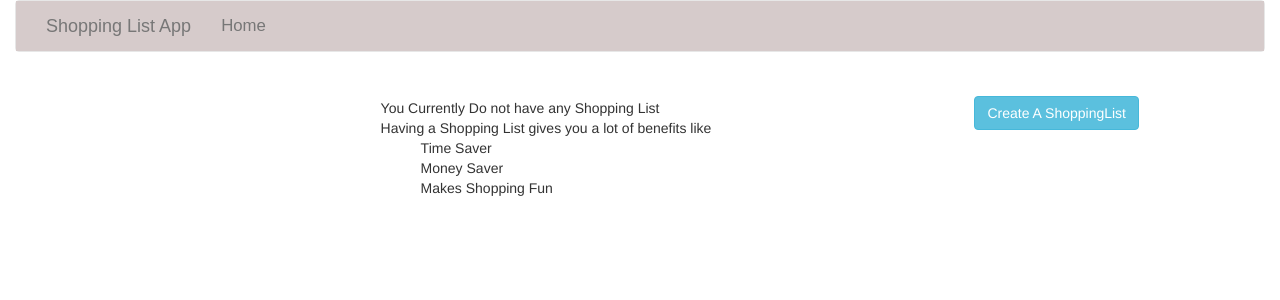
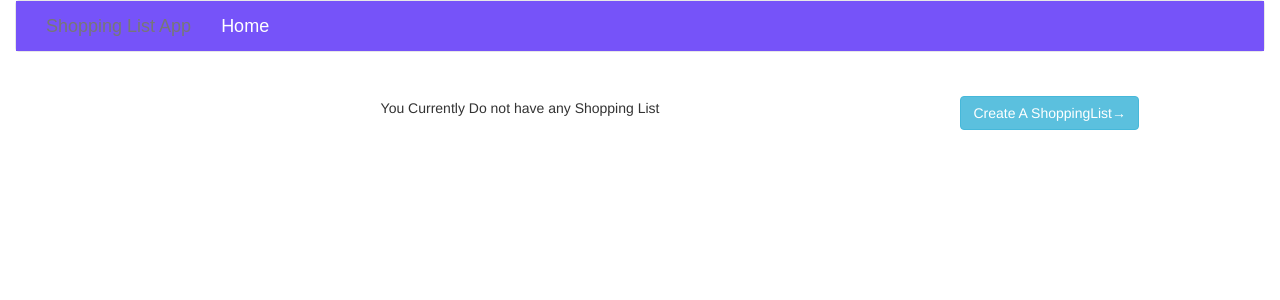
Before and after one commit to sgatana/ShoppingList, a Flask app: template templates/UserDashboard.html in a window 1280 px wide. Shown: the top 300 px of the page. Run offline with Flask 2, Linux system fonts and the light colour scheme; the template is opened without the code that fills it, so the values that code supplies are empty; some libraries are stand-ins or nearby versions.

Commit message:
[UPDATE] update the dashboard

```diff
--- a/ShoppingList.py
+++ b/ShoppingList.py
@@ -1,4 +1,4 @@
-from flask import Flask, render_template, url_for, flash
+from flask import Flask, render_template, url_for, flash, Markup
 from flask_login import LoginManager, login_user, UserMixin, current_user, login_required, logout_user
 from werkzeug.utils import redirect
 from flask_bootstrap import Bootstrap
@@ -67,7 +67,8 @@
                     flash("invalid username or password", 'danger')
 
             else:
-                flash("user does not exist", 'danger')
+                flash(Markup('user does not exist, Please <a href="/register">click here to register</a>'), 'danger')
+               # flash(Markup("user does not exist <a href='/register'>click here to register</a>", 'danger'))
 
         return render_template("Login.html", form=form)
 
--- a/cart_models/user.py
+++ b/cart_models/user.py
@@ -43,7 +43,7 @@
 
         """method accept parameter and updates your shopping list"""
         self.delete_shopping_list(shoppinglist.name)
-        self.delete_shopping_list(shoppinglist)
+        self.create_shopping_lst(shoppinglist)
 
     def get_num_of_shopping_lists(self):
         return len(self.shopping_lists)
--- a/static/dashboardStyles.css
+++ b/static/dashboardStyles.css
@@ -30,11 +30,14 @@
     margin-right: auto;
     margin-left: auto;
     font-family: sans-serif;
-    background: #d6cbcb;
-    font-size: larger;
+    background: #7653f9;
+    font-size: 18px;
+    color: #ffffff;
     font-style: normal;
 }
-
+.navbar-default .navbar-nav>li>a {
+    color: #fff;
+}
 .items-container {
     position: fixed;
     width: 100%;
--- a/templates/UserDashboard.html
+++ b/templates/UserDashboard.html
@@ -6,10 +6,10 @@
 
 {% endblock %}
 
-<body xmlns="http://www.w3.org/1999/html">
+<body >
 {% block page_content %}
 
-        <button class="btn btn-info pull-right" onclick="window.location.href='{{ url_for('create_shopping_lst') }}'">Create A ShoppingList</button>
+        <button class="btn btn-info pull-right" onclick="window.location.href='{{ url_for('create_shopping_lst') }}'">Create A ShoppingList<span>&rarr;</span></button>
         {% if current_user.get_num_of_shopping_lists() > 0 %}
         {% for shoppinglist_name, shopping_list in current_user.shopping_lists.items() %}
         <div class="form">
@@ -73,11 +73,12 @@
         {% else %}
         <div class = "form">
             <ul>
-                You Currently Do not have any Shopping List<br>
+                You Currently Do not have any Shopping List
+               <!--<br>
                 Having a Shopping List gives you a lot of benefits like<br>
                 <ol>Time Saver</ol>
                 <ol>Money Saver</ol>
-                <ol>Makes Shopping Fun</ol>
+                <ol>Makes Shopping Fun</ol>-->
             </ul>
         </div>
         {% endif%}
```
